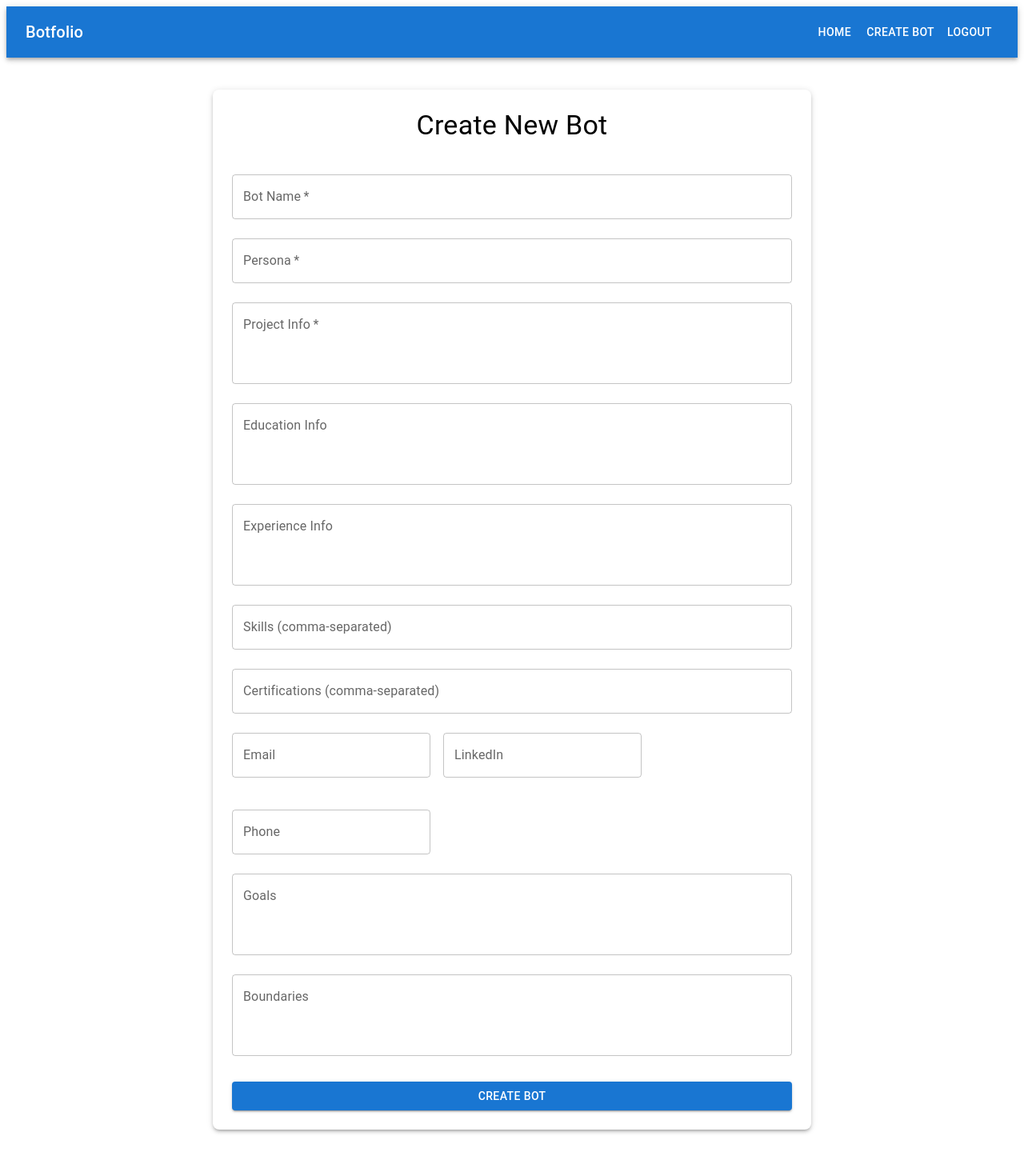
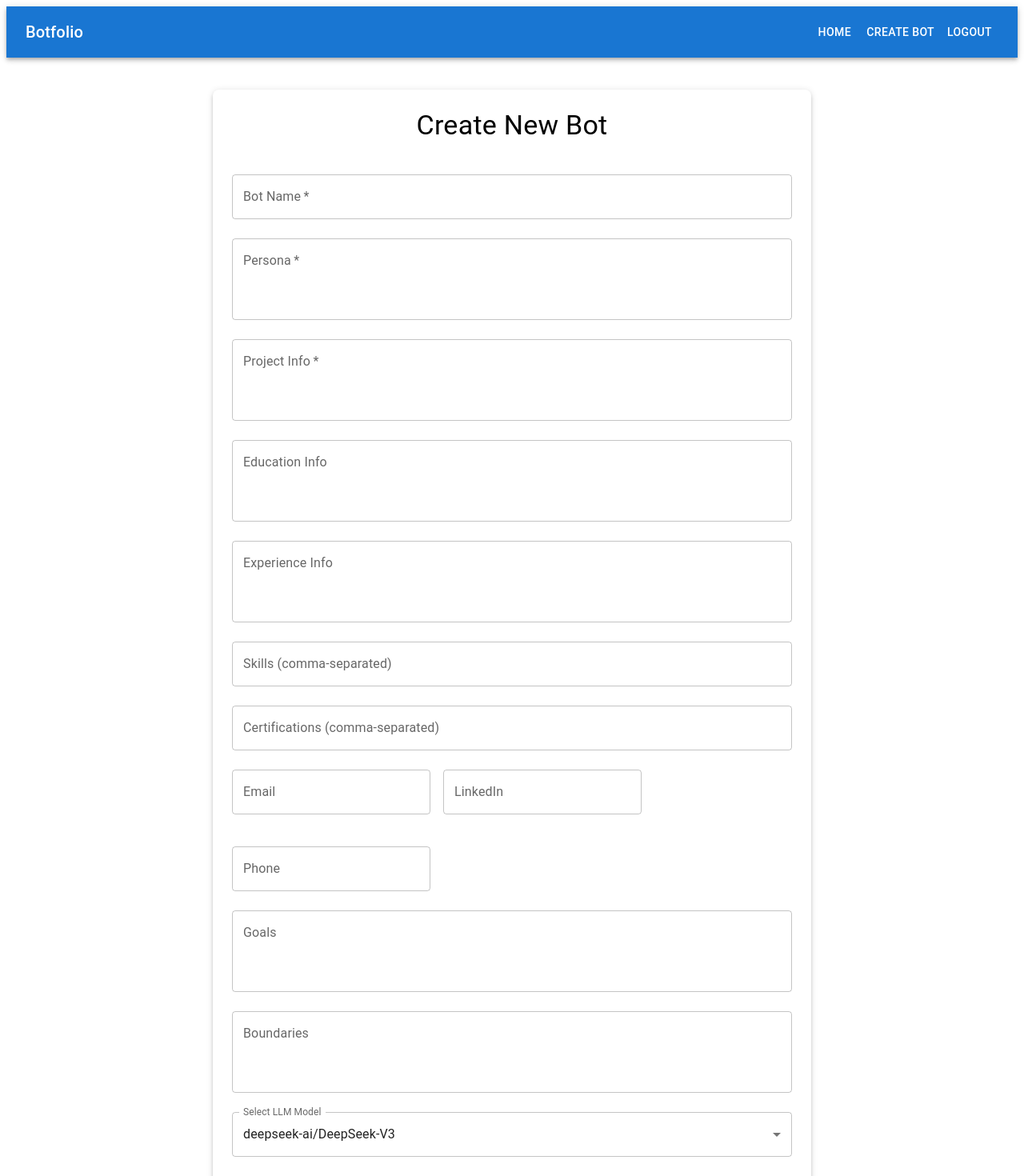
Before and after one commit to Prashant9420/botfolio-client, a React (Vite) app: page /create in a window 1280 px wide. Shown: the top 1470 px of the page at 80% size. Before the commit the page ends 1420 px from the top, so only its background shows below. Built offline with nearby package versions, Linux system fonts and the light colour scheme; sample sign-in values are in the browser's storage.

Commit message:
now you can select your a model of your choice for your bot

```diff
--- a/src/config.js
+++ b/src/config.js
@@ -1,3 +1,4 @@
 export const config = {
     backendUrl: 'https://botfolio-server.onrender.com/api',
+    // backendUrl: 'http://localhost:5000/api',
 }
--- a/src/pages/createBot.jsx
+++ b/src/pages/createBot.jsx
@@ -7,7 +7,11 @@ import {
   Typography,
   Snackbar,
   Alert,
-  Grid
+  Grid,
+  Select,
+  InputLabel,
+  MenuItem,
+  FormControl
 } from '@mui/material';
 import axios from '../utils/axiosInstance.js';
 
@@ -27,7 +31,8 @@ const CreateBot = () => {
       phone: ''
     },
     goals: '',
-    boundaries: ''
+    boundaries: '',
+    llmModel: 'deepseek-ai/DeepSeek-V3'
   });
 
   const [loading, setLoading] = useState(false);
@@ -96,7 +101,7 @@ const CreateBot = () => {
 
       <form onSubmit={handleSubmit} noValidate>
         <TextField name="name" label="Bot Name" placeholder='mybot@Company' value={form.name} onChange={handleChange} fullWidth required margin="normal" />
-        <TextField name="persona" label="Persona" value={form.persona} onChange={handleChange} fullWidth required margin="normal" />
+        <TextField name="persona" label="Persona" value={form.persona} onChange={handleChange} fullWidth multiline rows={3} required margin="normal" />
         <TextField name="projectInfo" label="Project Info" value={form.projectInfo} onChange={handleChange} fullWidth multiline rows={3} required margin="normal" />
         <TextField name="education" label="Education Info" value={form.education} onChange={handleChange} fullWidth multiline rows={3} margin="normal" />
         <TextField name="experience" label="Experience Info" value={form.experience} onChange={handleChange} fullWidth multiline rows={3} margin="normal" />
@@ -117,7 +122,21 @@ const CreateBot = () => {
 
         <TextField name="goals" label="Goals" value={form.goals} onChange={handleChange} fullWidth multiline rows={3} margin="normal" />
         <TextField name="boundaries" label="Boundaries" value={form.boundaries} onChange={handleChange} fullWidth multiline rows={3} margin="normal" />
-
+        <FormControl fullWidth margin='normal'>
+          <InputLabel id="demo-simple-select-label">Select LLM Model</InputLabel>
+          <Select
+            labelId="demo-simple-select-label"
+            id="demo-simple-select"
+            name='llmModel'
+            value={form.llmModel}
+            label="Select LLM Model"
+            onChange={handleChange}
+          >
+            <MenuItem value="deepseek-ai/DeepSeek-V3">deepseek-ai/DeepSeek-V3</MenuItem>
+            <MenuItem value="meta-llama/Llama-4-Maverick-17B-128E-Instruct-FP8">meta-llama/Llama-4-Maverick-17B-128E-Instruct-FP8</MenuItem>
+            <MenuItem value="deepseek-ai/DeepSeek-R1">deepseek-ai/DeepSeek-R1</MenuItem>
+          </Select>
+        </FormControl>
         <Button type="submit" variant="contained" color="primary" fullWidth disabled={loading} sx={{ mt: 3 }}>
           {loading ? 'Creating...' : 'Create Bot'}
         </Button>
--- a/src/pages/sharedBot.jsx
+++ b/src/pages/sharedBot.jsx
@@ -12,6 +12,7 @@ import {
 } from '@mui/material';
 import axios from 'axios';
 import toast from 'react-hot-toast';
+import TypingBalls from '../components/TypingBalls';
 
 const SharedBot = () => {
   const { id } = useParams();
@@ -79,11 +80,13 @@ const SharedBot = () => {
                 }}
                 dangerouslySetInnerHTML={{ __html: msg.text }}
               >
-                {/* {msg.text} */}
               </Typography>
             </Box>
           ))
         )}
+        {responding && <Box sx={{ mb: 1, textAlign: 'left' }}>
+          <TypingBalls />
+        </Box>}
       </Paper>
 
       <Box display="flex" gap={2}>
--- a/src/pages/viewBot.jsx
+++ b/src/pages/viewBot.jsx
@@ -90,6 +90,7 @@ const ViewBot = () => {
         <Typography ml={2}>🔗 {bot.contactInfo?.linkedin || 'N/A'}</Typography>
         <Typography><strong>Goals:</strong> {bot.goals}</Typography>
         <Typography><strong>Boundaries:</strong> {bot.boundaries}</Typography>
+        <Typography><strong>Powered by:</strong> {bot.llmModel}</Typography>
       </Paper>
 
       <Divider sx={{ my: 3 }} />
```
